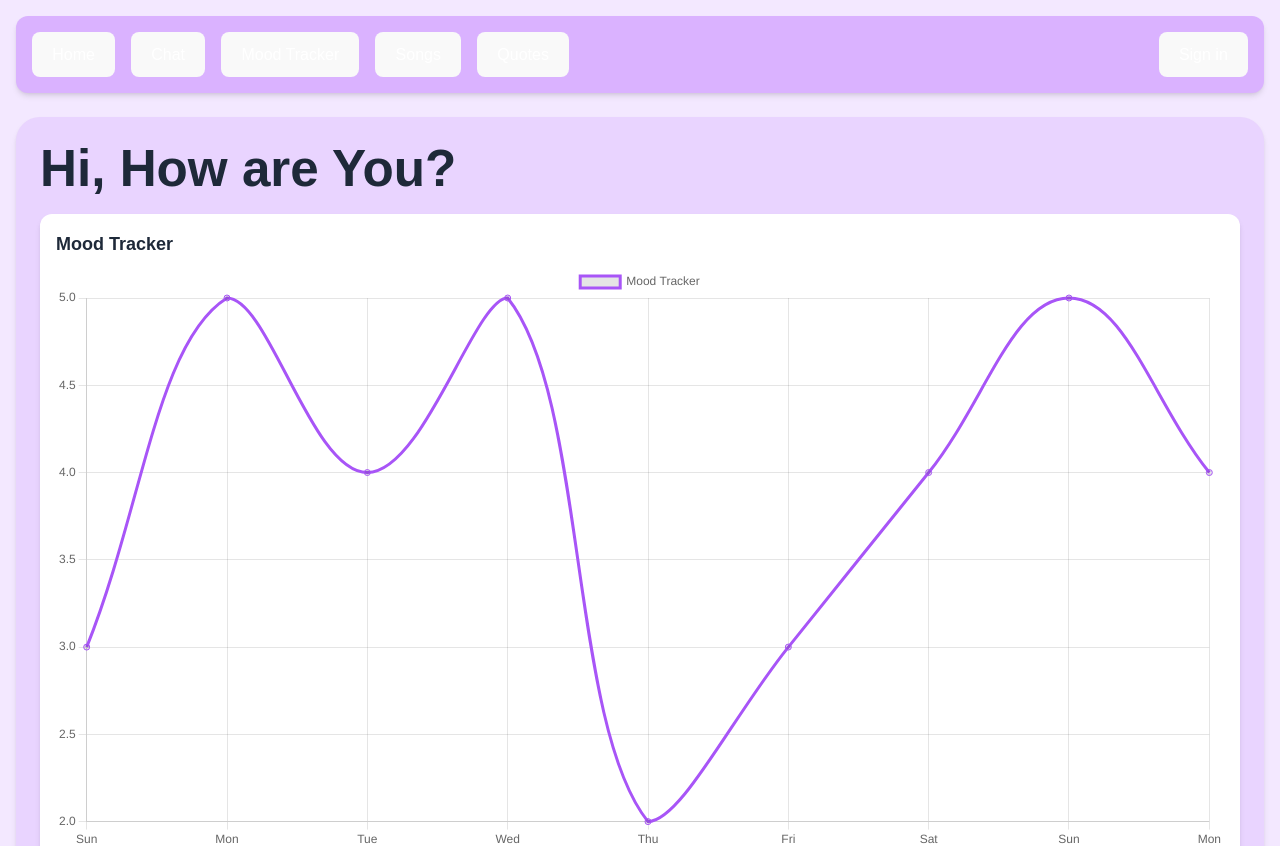
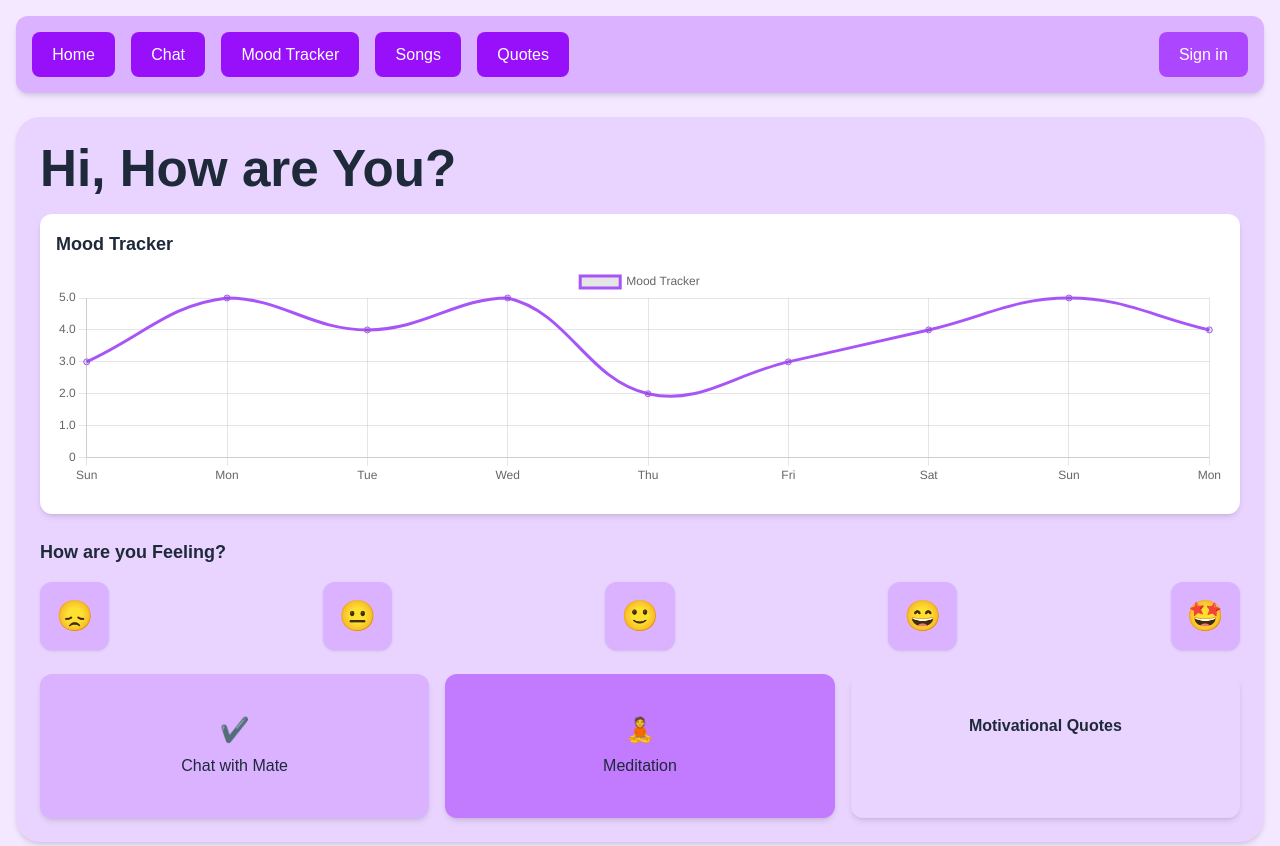
Before and after one commit to sushantbramhacharya/Mindful_Mate, a React (Vite) app in the folder mindful_mate/: page /home in a window 1280 px wide. Shown: the top 846 px of the page. Built offline with nearby package versions, Linux system fonts and the light colour scheme.

Commit message:
home screen fixed kinda

```diff
--- a/mindful_mate/src/screens/HomeScreen.jsx
+++ b/mindful_mate/src/screens/HomeScreen.jsx
@@ -1,5 +1,5 @@
-import React from 'react';
-import { Line } from 'react-chartjs-2';
+import React from "react";
+import { Line } from "react-chartjs-2";
 import {
   Chart as ChartJS,
   LineElement,
@@ -7,10 +7,10 @@ import {
   LinearScale,
   PointElement,
   Tooltip,
-  Legend
-} from 'chart.js';
-import { Card, CardContent } from '../components/card';
-import { Button } from '../components/button';
+  Legend,
+} from "chart.js";
+import { Card, CardContent } from "../components/card";
+import { Button } from "../components/button";
 
 // Register chart.js components
 ChartJS.register(
@@ -23,45 +23,73 @@ ChartJS.register(
 );
 
 const moodData = {
-  labels: ['Sun', 'Mon', 'Tue', 'Wed', 'Thu', 'Fri', 'Sat', 'Sun', 'Mon'],
+  labels: ["Sun", "Mon", "Tue", "Wed", "Thu", "Fri", "Sat", "Sun", "Mon"],
   datasets: [
     {
-      label: 'Mood Tracker',
+      label: "Mood Tracker",
       data: [3, 5, 4, 5, 2, 3, 4, 5, 4],
-      borderColor: '#A855F7',
+      borderColor: "#A855F7",
       tension: 0.4,
-      fill: false
-    }
-  ]
+      fill: false,
+    },
+  ],
 };
+
+const moodOptions = {
+  responsive: true,
+  maintainAspectRatio: false,
+  scales: {
+    y: {
+      beginAtZero: true,
+    },
+  },
+};
+
+// Different emojis for moods
+const moodEmojis = ["😞", "😐", "🙂", "😄", "🤩"];
 
 const HomeScreen = () => {
   return (
     <div className="min-h-screen w-screen bg-purple-100 text-gray-800 p-4">
       <nav className="flex justify-between items-center p-4 bg-purple-300 rounded-xl shadow-md mb-6">
         <div className="flex space-x-4">
-          {['Home', 'Chat', 'Mood Tracker', 'Songs', 'Quotes'].map((item) => (
-            <Button key={item} variant="ghost" className="rounded-full px-4 py-2 bg-purple-400 text-white hover:bg-purple-500">{item}</Button>
+          {["Home", "Chat", "Mood Tracker", "Songs", "Quotes"].map((item) => (
+            <Button
+              key={item}
+              variant="ghost"
+              className="rounded-full px-4 py-2 !bg-purple-600 text-white hover:bg-purple-700 transition-colors"
+            >
+              {item}
+            </Button>
           ))}
         </div>
-        <Button className="bg-purple-500 text-white px-4 py-2 rounded-full">Sign in</Button>
+        <Button className="!bg-purple-500 text-white px-4 py-2 rounded-full">
+          Sign in
+        </Button>
       </nav>
 
       <div className="bg-purple-200 p-6 rounded-3xl shadow-md">
         <h1 className="text-2xl font-semibold mb-4">Hi, How are You?</h1>
 
-        <Card className="bg-white mb-6">
+        <Card className="bg-white mb-6 h-[300px]">
           <CardContent>
-            <h2 className="text-lg font-semibold mb-2">Mood Tracker</h2>
-            <Line data={moodData} />
+            <h2 className="text-lg font-semibold mb-2 ">Mood Tracker</h2>
+            <div className="h-[220px]">
+              {" "}
+              {/* Set your desired chart height */}
+              <Line data={moodData} options={moodOptions} />
+            </div>
           </CardContent>
         </Card>
 
         <h2 className="text-lg font-semibold mb-4">How are you Feeling?</h2>
         <div className="flex justify-between mb-6">
-          {[...Array(5)].map((_, i) => (
-            <div key={i} className="bg-purple-300 p-4 rounded-xl shadow hover:scale-105 transition-transform">
-              <span className="text-3xl">😊</span>
+          {moodEmojis.map((emoji, i) => (
+            <div
+              key={i}
+              className="bg-purple-300 p-4 rounded-xl shadow hover:scale-105 transition-transform cursor-pointer"
+            >
+              <span className="text-3xl">{emoji}</span>
             </div>
           ))}
         </div>
```
